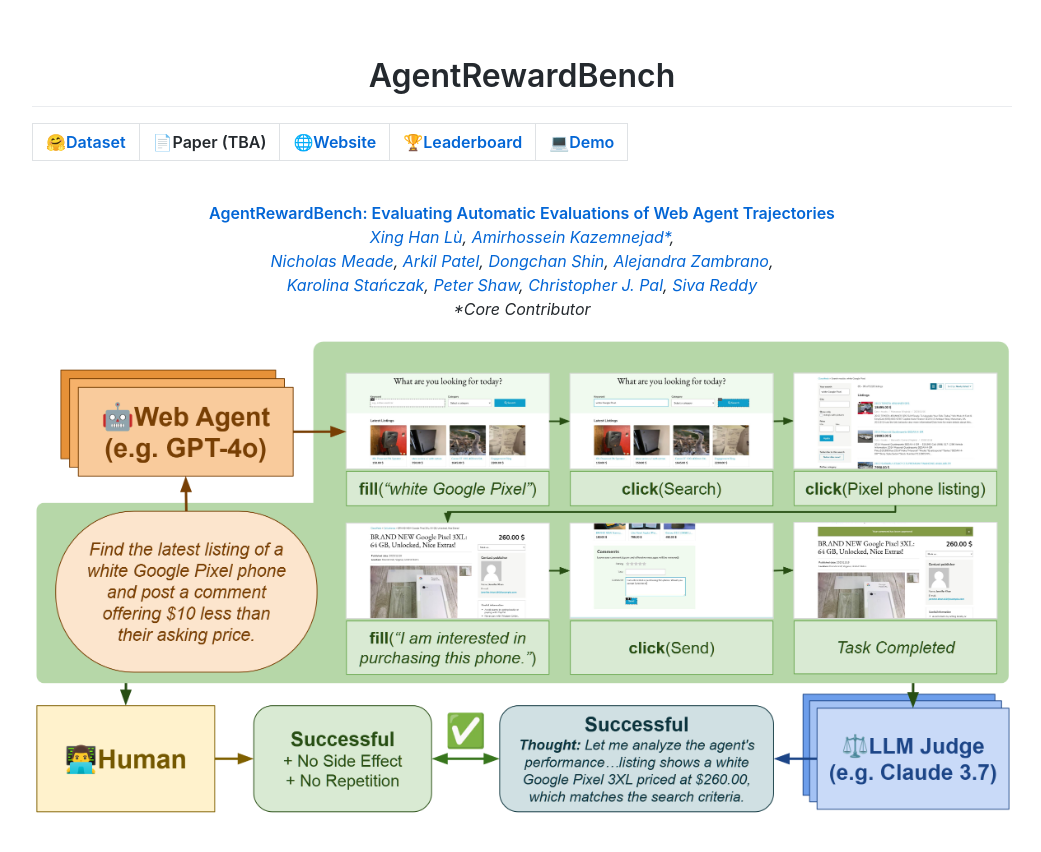
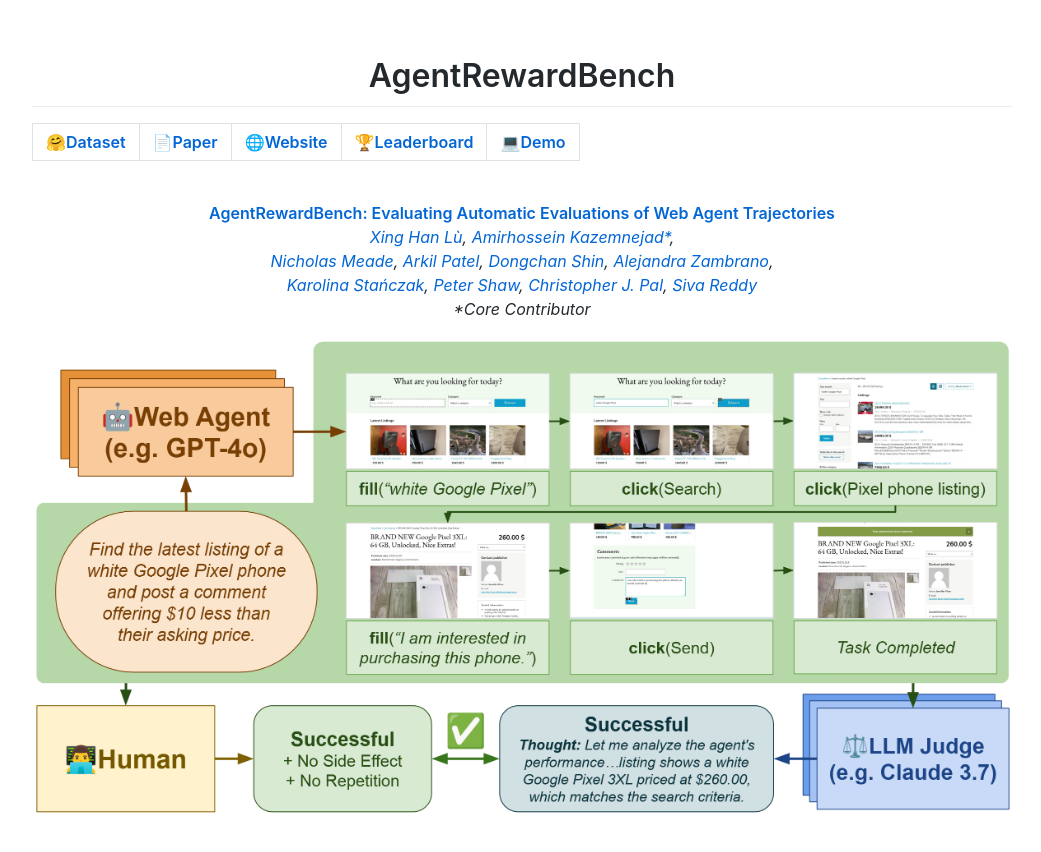
Before and after one commit to agent-reward-bench/agent-reward-bench.github.io, a Jekyll site: the page built from index.markdown, in a window 1280 px wide. Shown: the top 852 px of the page, without its empty margins (118-1159 px from the left). Built offline with Jekyll 4.4.1, drawn with Linux system fonts in a browser that asks for light colours.

Commit message:
Update index.markdown

```diff
--- a/index.markdown
+++ b/index.markdown
@@ -8,7 +8,7 @@ layout: default
 <table>
   <tr>
     <td><a href="https://huggingface.co/datasets/McGill-NLP/agent-reward-bench"><strong>🤗Dataset</strong></a></td>
-    <td><strong>📄Paper (TBA)</strong></td>
+    <td><a href="https://arxiv.org/abs/2504.08942"><strong>📄Paper</strong></a></td>
     <td><a href="https://agent-reward-bench.github.io"><strong>🌐Website</strong></a></td>
     <td><a href="https://huggingface.co/spaces/McGill-NLP/agent-reward-bench-leaderboard"><strong>🏆Leaderboard</strong></a></td>
     <td><a href="https://huggingface.co/spaces/McGill-NLP/agent-reward-bench-demo"><strong>💻Demo</strong></a></td>
```
